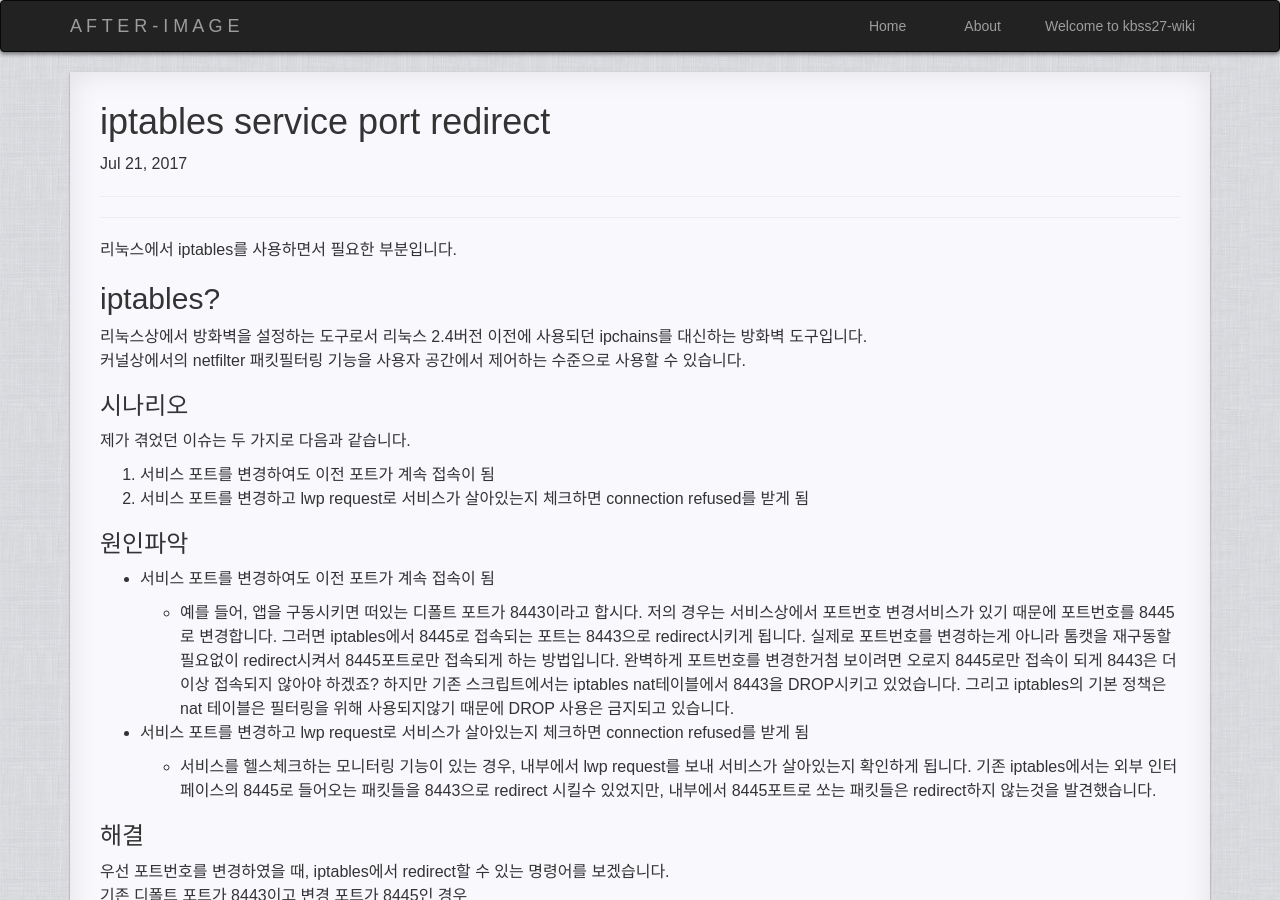
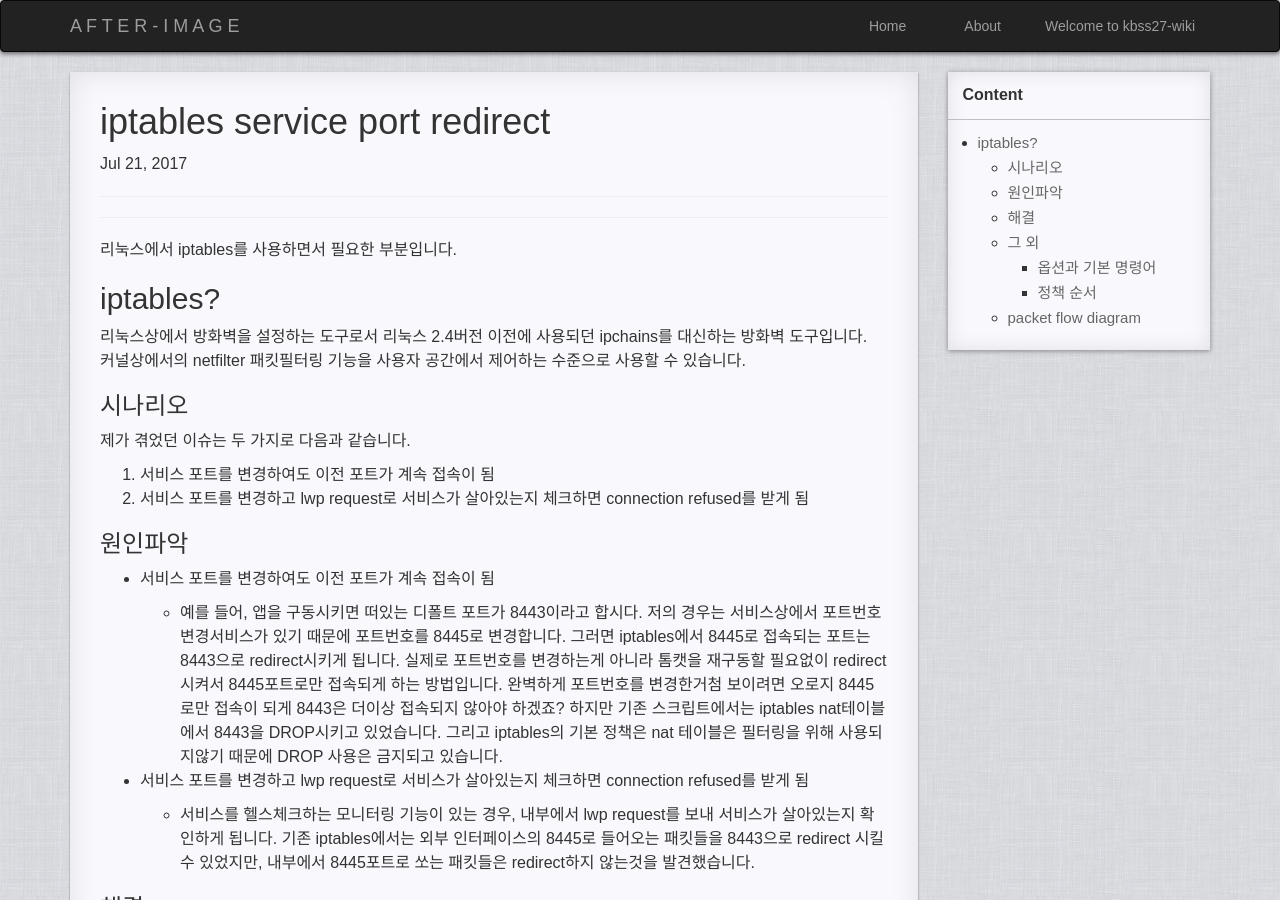
Before and after one commit to kbss27/kbss27.github.io, a Jekyll site: the page built from _posts/linux/2017-07-21-Iptables.md, in a window 1280 px wide and 900 px high. Built offline with Jekyll 4.4.1, drawn with Linux system fonts in a browser that asks for light colours.

Commit message:
iptables commit

```diff
--- a/_posts/linux/2017-07-21-Iptables.md
+++ b/_posts/linux/2017-07-21-Iptables.md
@@ -4,6 +4,10 @@ title: "iptables service port redirect "
 date: 2017-07-21
 categories: linux
 ---
+
+* content
+{:toc}
+
 리눅스에서 iptables를 사용하면서 필요한 부분입니다.
 
 ## iptables?
@@ -88,4 +92,4 @@ iptables -nL --line-numbers
 ### packet flow diagram
 network상에서 패킷이 iptables의 table과 chain들을 어떻게 지나가는지에 대한 flow diagram입니다.
 
-![_config.yml]({{site.baseurl}}/images/iptables/net_flow_diagram.PNG)
+![_config.yml](/media/iptables/net_flow_diagram.PNG)
```
